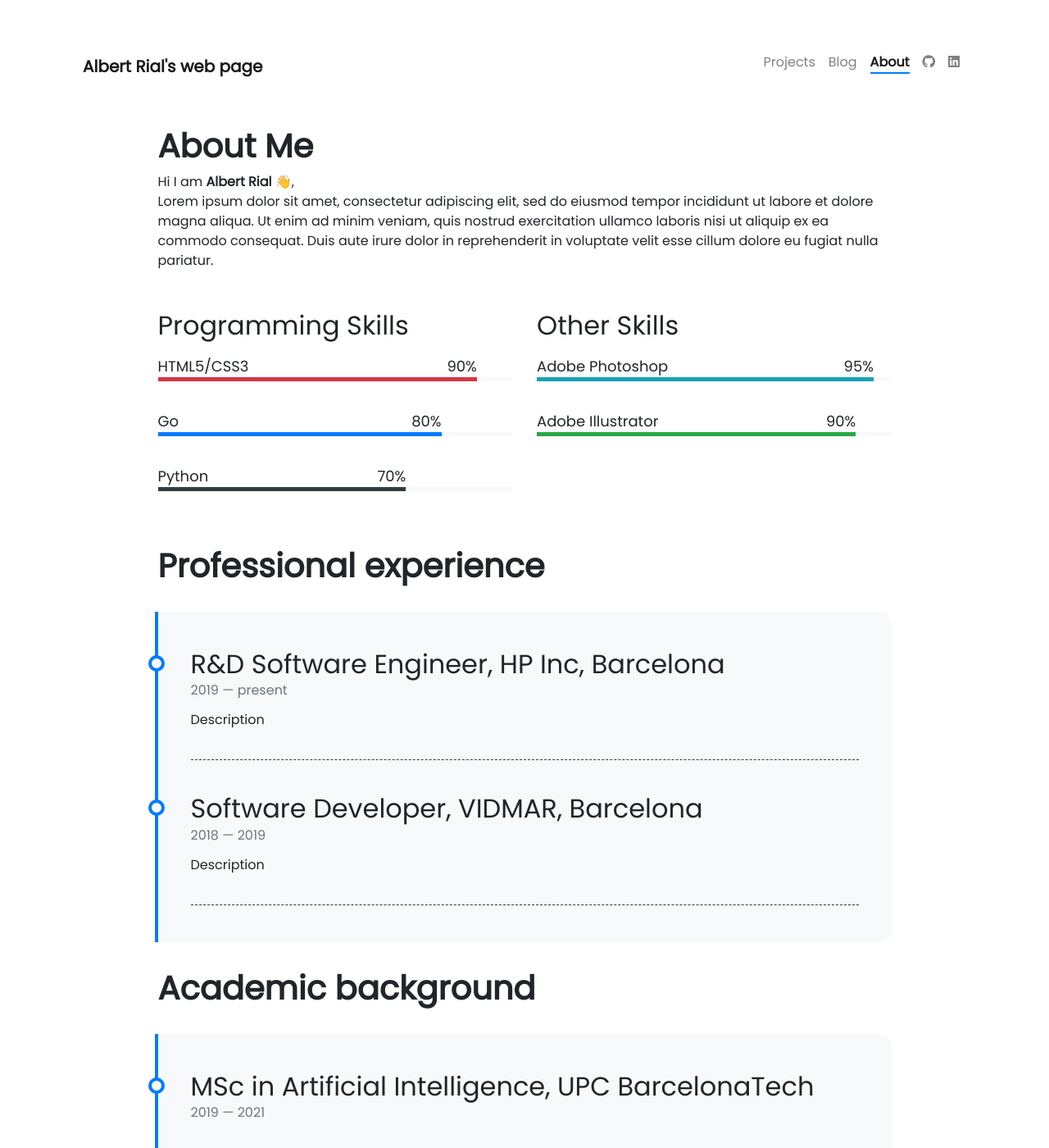
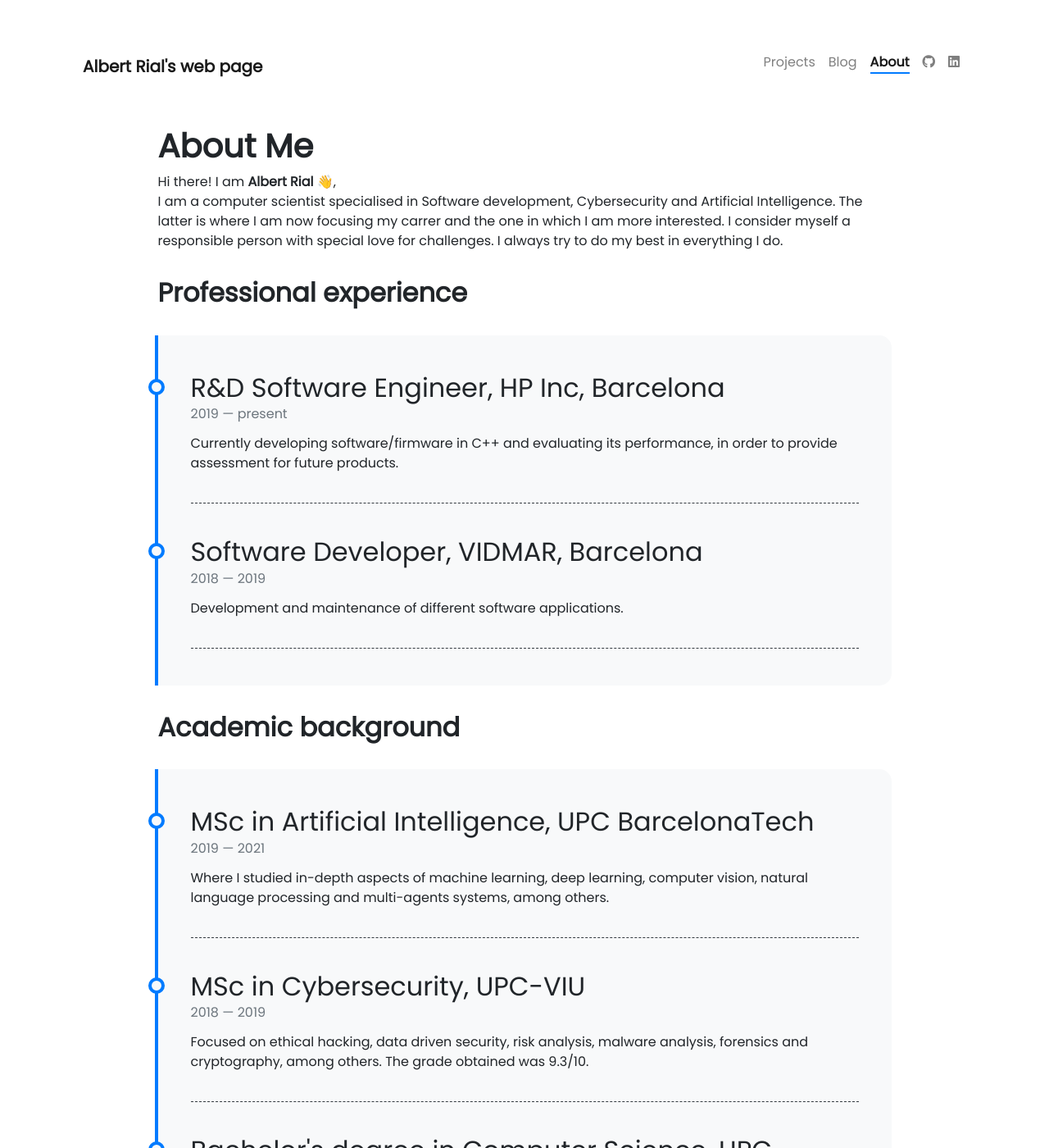
Before and after one commit to albertrial/albertrial.github.io, a Jekyll site: the page built from pages/about.md, in a window 1280 px wide and 1400 px high. Shown: the whole window at 82% size. Built offline with Jekyll 4.4.1, drawn with Linux system fonts in a browser that asks for light colours; nearby versions of some CDN libraries; emoji names are drawn with the system emoji font; some of the changed text lies outside the part shown.

Commit message:
About updated

```diff
--- a/_config.yml
+++ b/_config.yml
@@ -1,7 +1,7 @@
 ### Site Settings ###
 title               : Albert Rial's web page
 description         : >-
-                      "Software developer, AI student and engineer, cybersecurity expert,
+                      "AI engineer, software developer, cybersecurity expert,
                       music and videogames lover, basketball player and enthusiastic of
                       so many other things I cannot fit into a short description.
                       Trying to enjoy life with my family and friends and make a positive
--- a/_data/education-timeline.yml
+++ b/_data/education-timeline.yml
@@ -1,14 +1,14 @@
 - title: MSc in Artificial Intelligence, UPC BarcelonaTech
   from: 2019
   to: 2021
-  description:
+  description: Where I studied in-depth aspects of machine learning, deep learning, computer vision, natural language processing and multi-agents systems, among others.
 
 - title: MSc in Cybersecurity, UPC-VIU
   from: 2018
   to: 2019
-  description:
+  description: Focused on ethical hacking, data driven security, risk analysis, malware analysis, forensics and cryptography, among others. The grade obtained was 9.3/10.
 
 - title: Bachelor's degree in Computer Science, UPC BarcelonaTech
   from: 2014
   to: 2018
-  description:
+  description: Specialised on software engineering, where I learned skills necessary to participate in projects for the design, maintenance and evaluation of different software systems. I obtained the third best academic record with a 9.3/10 grade (3.78 GPA).
--- a/_data/other-skills.yml
+++ /dev/null
@@ -1,7 +0,0 @@
-- name: Adobe Photoshop
-  percentage: 95
-  color: info
-
-- name: Adobe Illustrator
-  percentage: 90
-  color: success
--- a/_data/professional-timeline.yml
+++ b/_data/professional-timeline.yml
@@ -1,9 +1,9 @@
 - title: R&D Software Engineer, HP Inc, Barcelona
   from: 2019
   to: present
-  description: Description
+  description: Currently developing software/firmware in C++ and evaluating its performance, in order to provide assessment for future products.
 
 - title: Software Developer, VIDMAR, Barcelona
   from: 2018
   to: 2019
-  description: Description
+  description: Development and maintenance of different software applications.
--- a/_data/programming-skills.yml
+++ b/_data/programming-skills.yml
@@ -1,11 +1,19 @@
-- name: HTML5/CSS3
+- name: C++
   percentage: 90
   color: danger
 
-- name: Go
-  percentage: 80
+- name: Python
+  percentage: 85
   color:
 
-- name: Python
-  percentage: 70
+- name: Java
+  percentage: 85
   color: dark
+
+- name: Tensorflow
+  percentage: 65
+  color:
+
+- name: Pytorch
+  percentage: 60
+  color:
--- a/pages/about.md
+++ b/pages/about.md
@@ -7,20 +7,32 @@ weight: 3
 
 # **About Me**
 
-Hi I am **{{ site.author.name }}** :wave:,<br>
-Lorem ipsum dolor sit amet, consectetur adipiscing elit, sed do eiusmod tempor incididunt ut labore et dolore magna aliqua. Ut enim ad minim veniam, quis nostrud exercitation ullamco laboris nisi ut aliquip ex ea commodo consequat. Duis aute irure dolor in reprehenderit in voluptate velit esse cillum dolore eu fugiat nulla pariatur.
+Hi there! I am **{{ site.author.name }}** :wave:,<br>
+I am a computer scientist specialised in Software development, Cybersecurity and Artificial Intelligence. The latter is where I am now focusing my carrer and the one in which I am more interested. I consider myself a responsible person with special love for challenges. I always try to do my best in everything I do.
 
-<div class="row">
-{% include about/skills.html title="Programming Skills" source=site.data.programming-skills %}
-{% include about/skills.html title="Other Skills" source=site.data.other-skills %}
-</div>
-
-# **Professional experience**
+## **Professional experience**
 <div class="row">
 {% include about/professional-timeline.html %}
 </div>
 
-# **Academic background**
+## **Academic background**
 <div class="row">
 {% include about/education-timeline.html %}
 </div>
+
+## **Skills**
+<div class="row">
+{% include about/skills.html source=site.data.programming-skills %}
+</div>
+
+Knowledge of many other languages, frameworks or programming skills: C, HTML, CSS, SQL, Android development,...
+
+In-depth knowledge in AI aspects such as machine learning, computer vision, big data, deep learning, multi-agent systems and natural language processing.
+
+Cybsecurity expert: risk analysis, pentesting, forensics and malware analysis.
+
+Linux systems administration
+
+Use of tools for software development (Git, Jira, Jenkins, ...)
+
+Knowledge of agile methodologies (Scrum, Kanban, XP)
```
